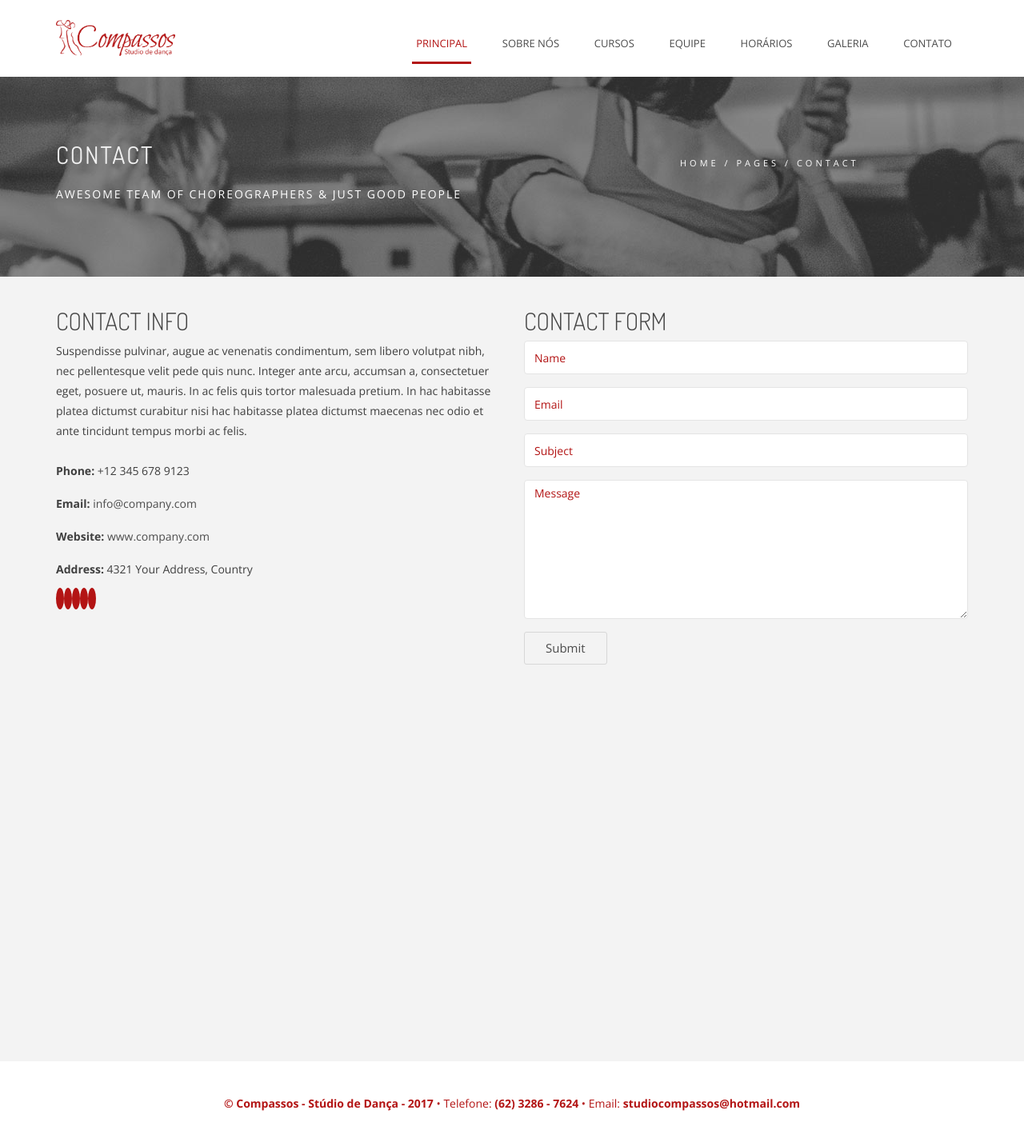
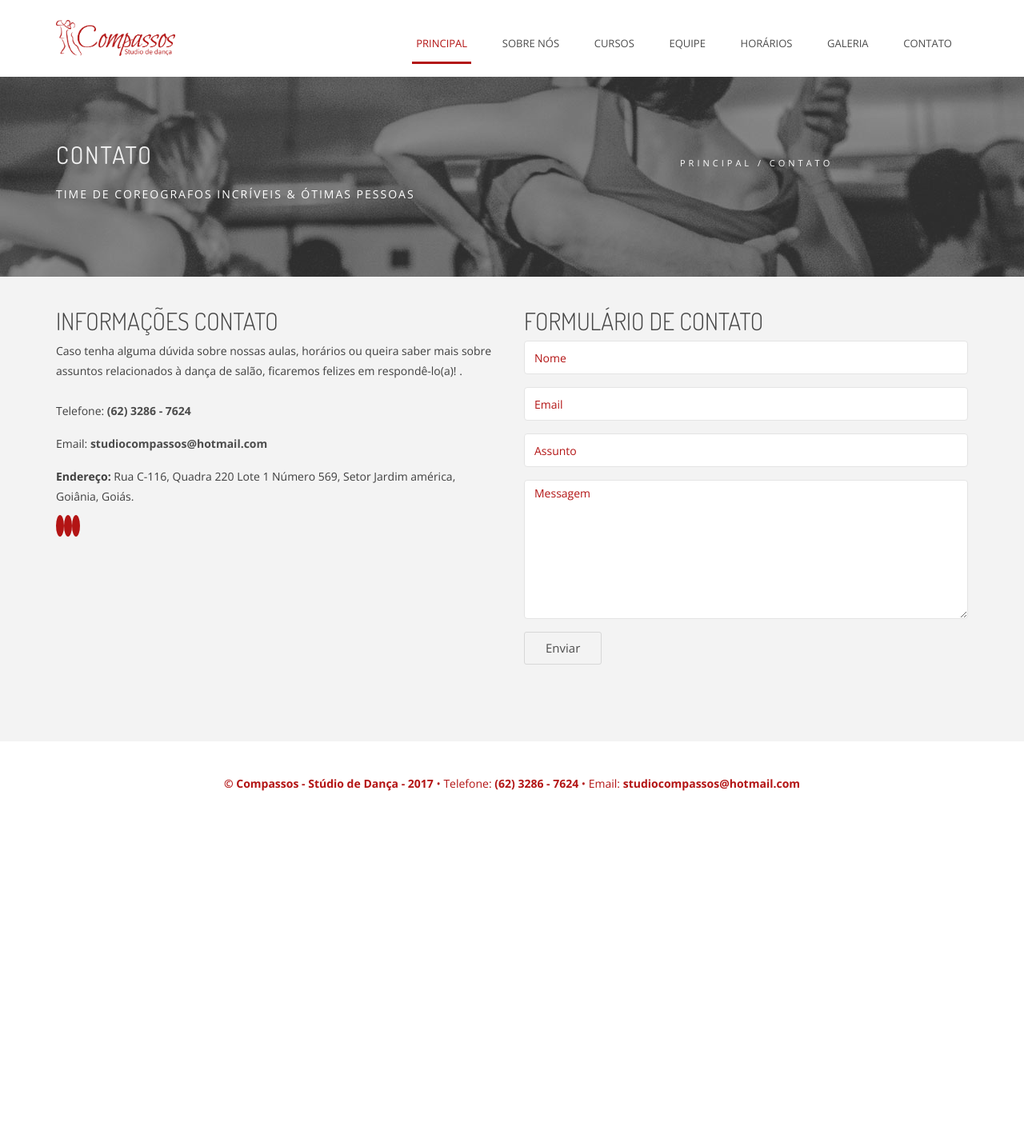
Before and after one commit to studiocompassosgyn/website, a Jekyll site: the page built from contato.html, in a window 1280 px wide. Shown: the whole page at 80% size. Built offline with Jekyll 4.4.1, drawn with Linux system fonts in a browser that asks for light colours; nearby versions of some CDN libraries; some web fonts are replaced; library files that are not in the unit come from our copies; after the commit the page ends 1033 px from its top, so only the background shows below that.

Commit message:
Contact page updated

```diff
--- a/contato.html
+++ b/contato.html
@@ -6,14 +6,14 @@ layout: default
         <div class="container">
             <div class="row">
                 <div class="col-md-8">
-                    <h1 class="hs-line">Contact</h1>
+                    <h1 class="hs-line">Contato</h1>
                     <div class="hs-line-des">
-                        Awesome team of choreographers &amp;&nbsp;just good people
+                        TIME DE COREOGRAFOS INCRÍVEIS &amp;&nbsp;ÓTIMAS PESSOAS
                     </div>
                 </div>
                 <div class="col-md-4 mt-30">
                     <div class="mod-breadcrumbs">
-                        <a href="/">Home</a>&nbsp;/&nbsp;<a href="#">Pages</a>&nbsp;/&nbsp;<span>Contact</span>
+                        <a href="/">Principal</a>&nbsp;/&nbsp;<span>Contato</span>
                     </div>
                 </div>
             </div>
@@ -28,65 +28,56 @@ layout: default
 
             <div class="widget widget_contact col-sm-6 to_animate">
                 <header class="section_header">
-                    <h2>contact info</h2>
+                    <h2>Informações contato</h2>
                 </header>
-                <p>Suspendisse pulvinar, augue ac venenatis condimentum, sem libero volutpat nibh, nec pellentesque velit pede quis nunc. Integer ante arcu, accumsan a, consectetuer eget, posuere ut, mauris. In ac felis quis tortor malesuada pretium. In hac habitasse platea dictumst curabitur nisi hac habitasse platea dictumst maecenas nec odio et ante tincidunt tempus morbi ac felis.
+                <p>Caso tenha alguma dúvida sobre nossas aulas, horários ou queira saber mais sobre assuntos relacionados à dança de salão, ficaremos felizes em respondê-lo(a)!  .
                 <br><br>
-                    <strong>Phone:</strong> +12 345 678 9123
+                    Telefone:<a href="tel:(62) 3286 - 7624"><strong> (62) 3286 - 7624</strong></a>
                 </p>
                 <p>
-                    <strong>Email:</strong> <a href="mailto:info@company.com">info@company.com</a>
+                    Email:<a href="mailto:studiocompassos@hotmail.com"><strong> studiocompassos@hotmail.com</strong></a>
                 </p>
                 <p>
-                    <strong>Website: </strong><a href="./">www.company.com</a>
-                </p>
-                <p>
-                    <strong>Address:</strong> 4321 Your Address, Country
+                    <strong>Endereço:</strong> Rua C-116, Quadra 220 Lote 1 Número 569, Setor Jardim américa, Goiânia, Goiás.
                 </p>
                  <div class="social-mid">
-                    <a href="#"><i class="fa fa-facebook"></i></a>
-                    <a href="#"><i class="fa fa-twitter"></i></a>
-                    <a href="#"><i class="fa fa-google-plus"></i></a>
-                    <a href="#"><i class="fa fa-pinterest"></i></a>
-                    <a href="#"><i class="fa fa-linkedin"></i></a>
+                    <a href="https://www.facebook.com/pg/compassosstudiodedanca" target="blank"><i class="fa fa-facebook"></i></a>
+                    <a href="https://www.instagram.com/compassosstudiodedanca/" target="blank"><i class="fa fa-instagram"></i></a>
+                    <a href="https://www.youtube.com/user/MrCompassos" target="blank"><i class="fa fa-youtube"></i></a>
                 </div>
 
             </div>
 
-
             <div class="widget col-sm-6 to_animate">
                 <header class="section_header">
-                    <h2>contact form</h2>
+                    <h2>Formulário de contato</h2>
                 </header>
                 <form class="contact-form" method="post" action="/">
                     <p class="contact-form-name">
-                        <label for="name">Name <span class="required">*</span></label>
-                        <input type="text" aria-required="true" size="30" value="" name="name" id="name" class="form-control" placeholder="Name">
+                        <label for="name">Nome <span class="required">*</span></label>
+                        <input type="text" aria-required="true" size="30" value="" name="name" id="name" class="form-control" placeholder="Nome">
                     </p>
                     <p class="contact-form-email">
                         <label for="email">Email <span class="required">*</span></label>
                         <input type="email" aria-required="true" size="30" value="" name="email" id="email" class="form-control" placeholder="Email">
                     </p>
                     <p class="contact-form-subject">
-                        <label for="subject">Subject <span class="required">*</span></label>
-                        <input type="text" aria-required="true" size="30" value="" name="subject" id="subject" class="form-control" placeholder="Subject">
+                        <label for="subject">Assunto <span class="required">*</span></label>
+                        <input type="text" aria-required="true" size="30" value="" name="subject" id="subject" class="form-control" placeholder="Assunto">
                     </p>
                     <p class="contact-form-message">
-                        <label for="message">Message</label>
-                        <textarea aria-required="true" rows="8" cols="45" name="message" id="message" class="form-control" placeholder="Message"></textarea>
+                        <label for="message">Messagem</label>
+                        <textarea aria-required="true" rows="8" cols="45" name="message" id="message" class="form-control" placeholder="Messagem"></textarea>
                     </p>
                     <p class="contact-form-submit vertical-margin-40">
                         <!-- <input type="submit" value="Send" id="contact_form_submit" name="contact_submit" class="theme_button"> -->
-                        <button type="submit" id="contact_form_submit" name="contact_submit" class="theme_button">Submit</button>
+                        <button type="submit" id="contact_form_submit" name="contact_submit" class="theme_button">Enviar</button>
                     </p>
                 </form>
             </div>
         </div>
     </div>
 </section>
-
-
-<section id="map" class="grey_section"></section>
 
 </div><!-- eof #box_wrapper -->
 
```
